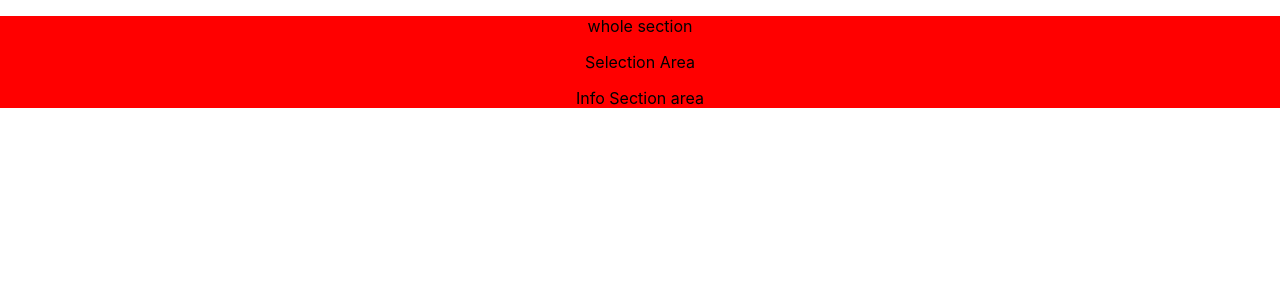
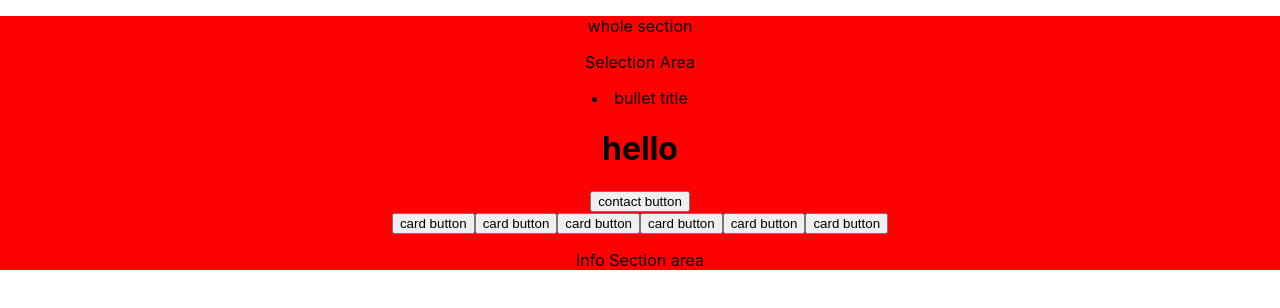
Before and after one commit to brendanpotter00/Nytelock, a React (Create React App) app in the folder nytelock-section/: page / in a window 1280 px wide. Shown: the top 308 px of the page. Built offline with nearby package versions, Linux system fonts and the light colour scheme.

Commit message:
saving point

```diff
--- a/nytelock-section/src/components/Selection.js
+++ b/nytelock-section/src/components/Selection.js
@@ -1,10 +1,44 @@
 import React from 'react'
 import './selection.css';
 
+import { useState } from 'react';
+
+
+
 export default function Selection() {
-    return (
-        <div>
+
+
+
+
+        return (
+
+
+        <div className="selectionContainer">
             <p>Selection Area</p>
+            <div className="twoTitles">
+                <li className="bulletTitle">
+                    bullet title
+                </li>
+                <h1 className="mainTitle">
+                    hello
+                </h1>
+            </div>
+
+            <div className="contactBtn">
+                <button> contact button </button>
+            </div>
+
+            <div className="selectionCards">
+                <button className="selectionCard"> card button </button>
+                <button className="selectionCard"> card button </button>
+                <button className="selectionCard"> card button </button>
+                <button className="selectionCard"> card button </button>
+                <button className="selectionCard"> card button </button>
+                <button className="selectionCard"> card button </button>
+            </div>
+
+
         </div>
+
     )
 }
--- a/nytelock-section/src/sections/Section.js
+++ b/nytelock-section/src/sections/Section.js
@@ -7,6 +7,7 @@ export default function Section() {
     return (
         <div className="section">
             <p> whole section</p>
+
             <Selection/>
             <InfoSection/>
 
```
